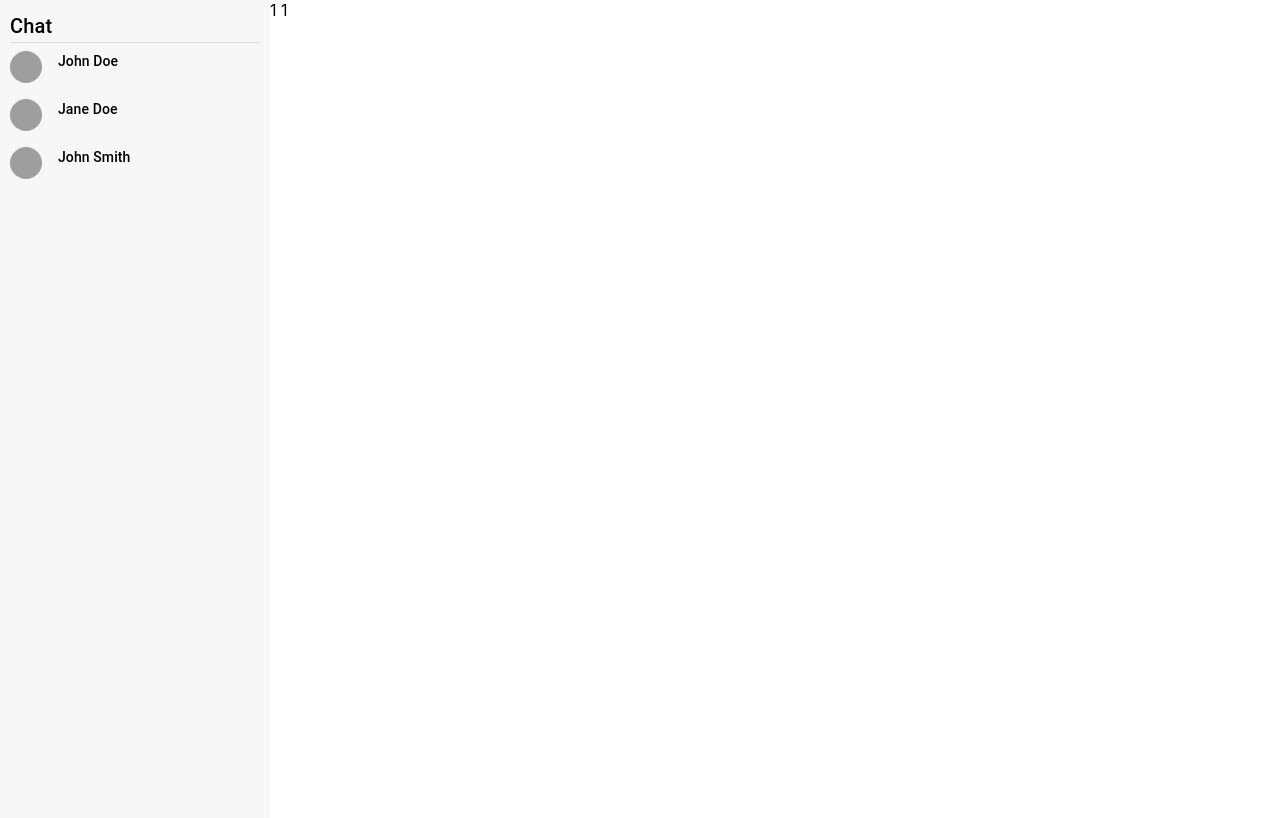
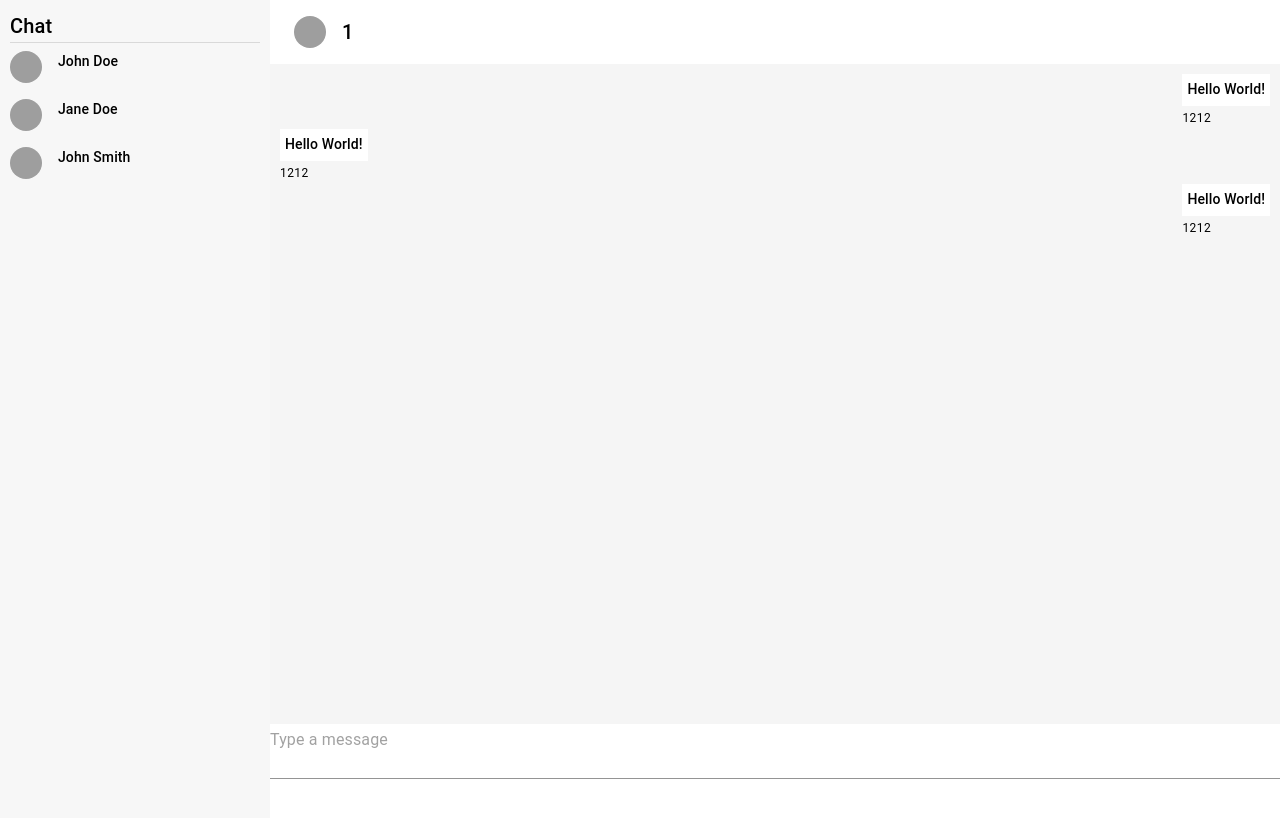
Before and after one commit to Zyar3k/chat_app_graph_cra, a React (Create React App) app in the folder client/: page /1/1 in a window 1280 px wide. Built offline with nearby package versions, Linux system fonts and the light colour scheme; grey boxes are pictures that could not be loaded; the HTML template or start-up script is replaced by a standard one.

Commit message:
Add chat screen styles

```diff
--- a/client/src/components/ChatScreen.js
+++ b/client/src/components/ChatScreen.js
@@ -1,12 +1,48 @@
+import {
+  AppBar,
+  Avatar,
+  Box,
+  TextField,
+  Toolbar,
+  Typography,
+} from "@mui/material";
 import React from "react";
 import { useParams } from "react-router-dom";
+import MessageCard from "./MessageCard";
 
 const ChatScreen = () => {
   const { id, name } = useParams();
   return (
-    <div>
-      {id} {name}
-    </div>
+    <Box flexGrow={1}>
+      <AppBar position="static" sx={{ backgroundColor: "white", boxShadow: 0 }}>
+        <Toolbar>
+          <Avatar
+            src={`https://avatars.dicebear.com/api/initials/${name}.svg`}
+            sx={{ width: "32px", height: "32px", mr: 2 }}
+          />
+          <Typography variant="h6" color="black">
+            {name}
+          </Typography>
+        </Toolbar>
+      </AppBar>
+      <Box
+        backgroundColor="#f5f5f5"
+        height="80vh"
+        padding="10px"
+        sx={{ overflowY: "auto" }}
+      >
+        <MessageCard text="Hello World!" date="1212" direction="end" />
+        <MessageCard text="Hello World!" date="1212" direction="start" />
+        <MessageCard text="Hello World!" date="1212" direction="end" />
+      </Box>
+      <TextField
+        placeholder="Type a message"
+        variant="standard"
+        fullWidth
+        multiline
+        rows={2}
+      />
+    </Box>
   );
 };
 
--- /dev/null
+++ b/client/src/components/MessageCard.js
@@ -0,0 +1,18 @@
+import { Typography } from "@mui/material";
+import { Box } from "@mui/system";
+import React from "react";
+
+const MessageCard = ({ text, date, direction }) => {
+  return (
+    <Box display="flex" justifyContent={direction}>
+      <Box>
+        <Typography variant="subtitle2" backgroundColor="white" padding="5px">
+          {text}
+        </Typography>
+        <Typography variant="caption">{date}</Typography>
+      </Box>
+    </Box>
+  );
+};
+
+export default MessageCard;
```
